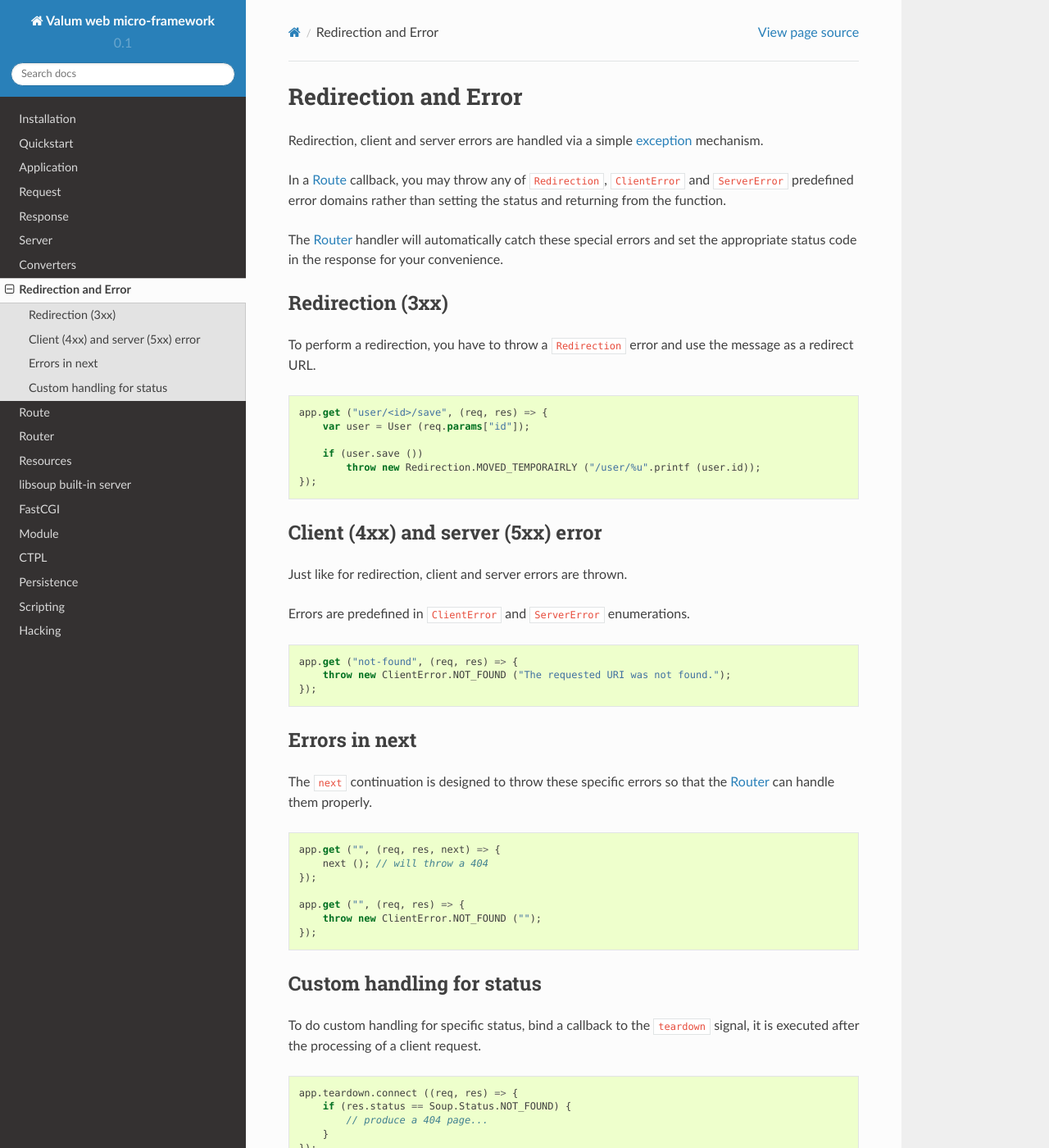
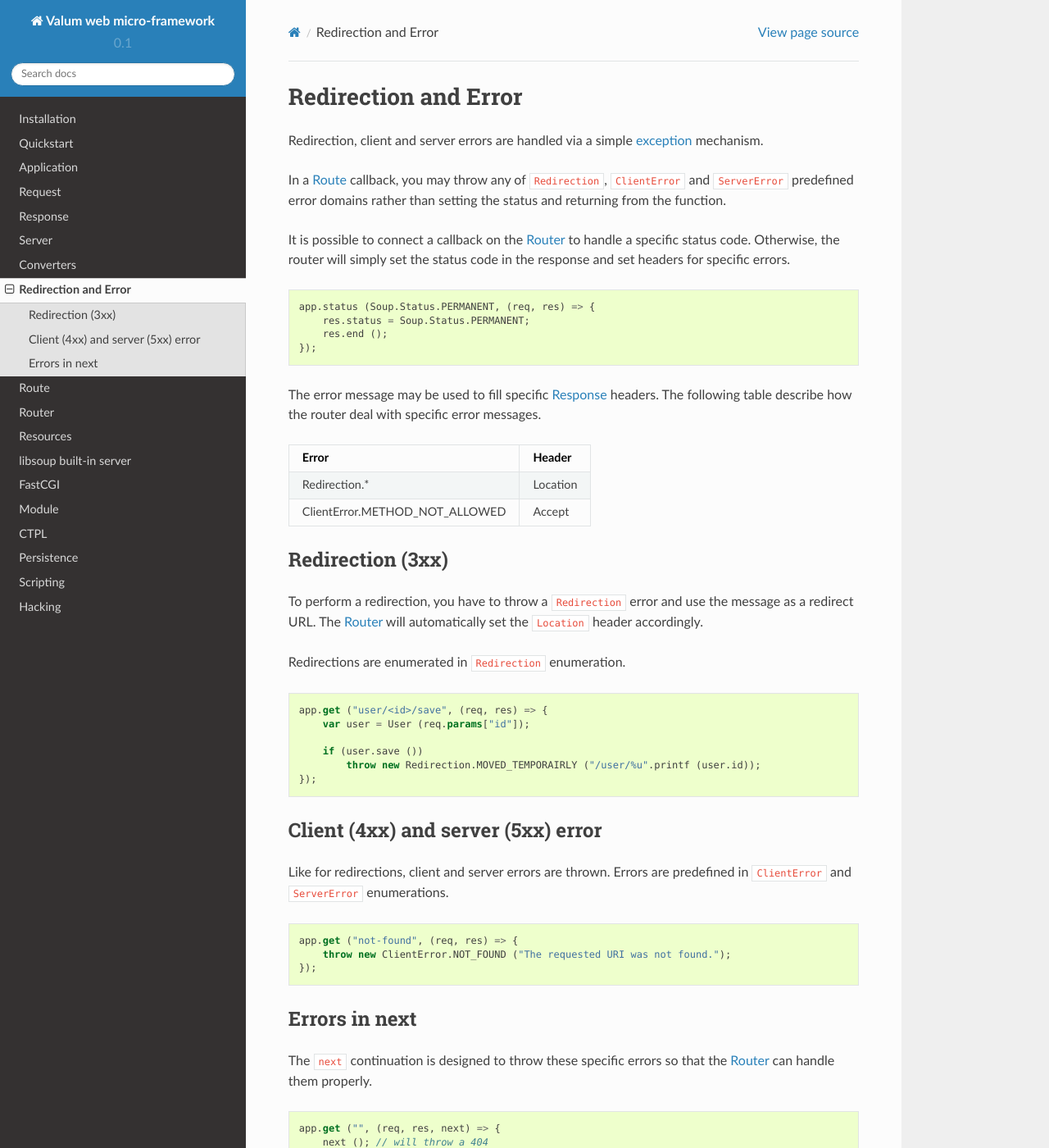
Before and after one commit to valum-framework/valum, a Sphinx documentation site: the page built from docs/redirection-and-error.rst, in a window 1280 px wide and 1400 px high. Shown: the whole window at 82% size. Built offline with Sphinx 7.4.7 and the Read the Docs theme 2.0.0, drawn with Linux system fonts in a browser that asks for light colours; pages that are not in the unit, such as notebooks, are missing from menus.

Commit message:
Documents how to handle status code.

```diff
--- a/docs/redirection-and-error.rst
+++ b/docs/redirection-and-error.rst
@@ -10,14 +10,36 @@
 ``ClientError`` and ``ServerError`` predefined error domains rather than
 setting the status and returning from the function.
 
-The :doc:`router` handler will automatically catch these special errors and set
-the appropriate status code in the response for your convenience.
+It is possible to connect a callback on the :doc:`router` to handle a specific
+status code. Otherwise, the router will simply set the status code in the
+response and set headers for specific errors.
+
+.. code:: vala
+
+    app.status (Soup.Status.PERMANENT, (req, res) => {
+        res.status = Soup.Status.PERMANENT;
+        res.end ();
+    });
+
+The error message may be used to fill specific :doc:`vsgi/response` headers.
+The following table describe how the router deal with specific error messages.
+
++--------------------------------+----------+
+| Error                          | Header   |
++================================+==========+
+| Redirection.*                  | Location |
++--------------------------------+----------+
+| ClientError.METHOD_NOT_ALLOWED | Accept   |
++--------------------------------+----------+
 
 Redirection (3xx)
 -----------------
 
 To perform a redirection, you have to throw a ``Redirection`` error and use the
-message as a redirect URL.
+message as a redirect URL. The :doc:`router` will automatically set the
+``Location`` header accordingly.
+
+Redirections are enumerated in ``Redirection`` enumeration.
 
 .. code:: vala
 
@@ -31,9 +53,8 @@
 Client (4xx) and server (5xx) error
 -----------------------------------
 
-Just like for redirection, client and server errors are thrown.
-
-Errors are predefined in ``ClientError`` and ``ServerError`` enumerations.
+Like for redirections, client and server errors are thrown. Errors are
+predefined in ``ClientError`` and ``ServerError`` enumerations.
 
 .. code:: vala
 
@@ -56,17 +77,3 @@
     app.get ("", (req, res) => {
         throw new ClientError.NOT_FOUND ("");
     });
-
-Custom handling for status
---------------------------
-
-To do custom handling for specific status, bind a callback to the ``teardown``
-signal, it is executed after the processing of a client request.
-
-.. code:: vala
-
-    app.teardown.connect ((req, res) => {
-        if (res.status == Soup.Status.NOT_FOUND) {
-            // produce a 404 page...
-        }
-    });
```
Also changed, not shown: docs/router.rst (+45 -0 lines).
